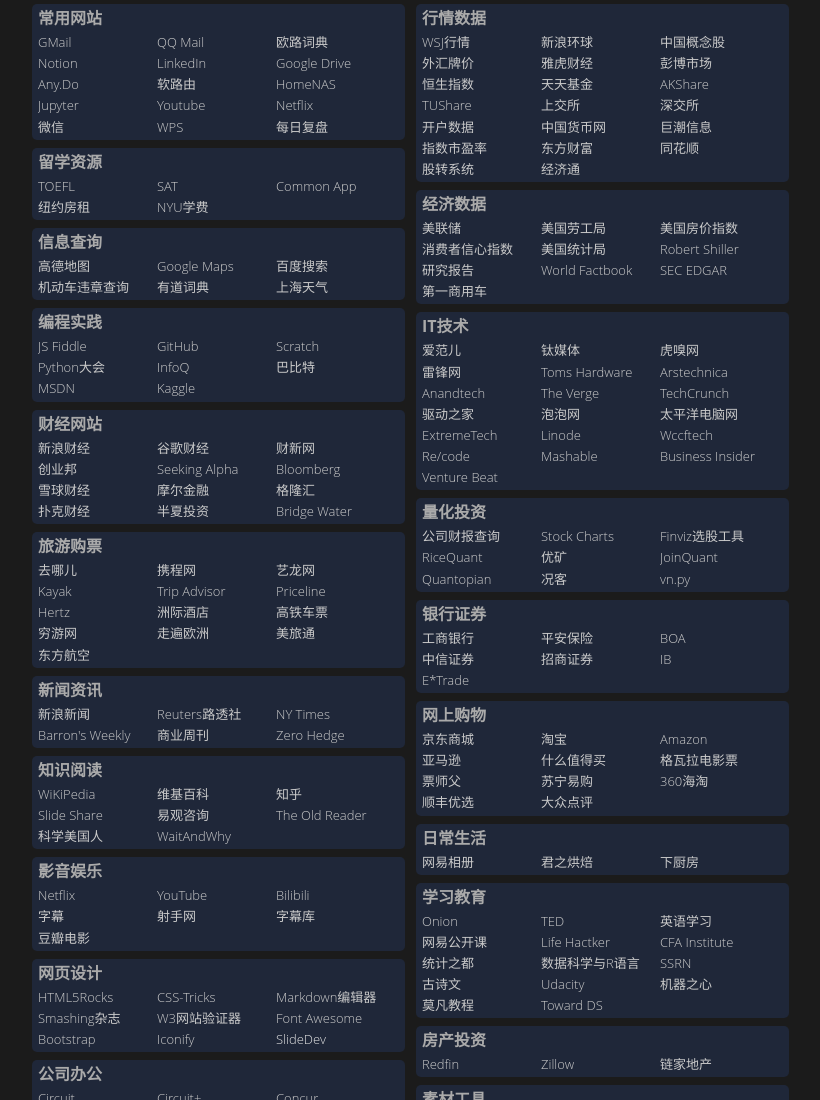
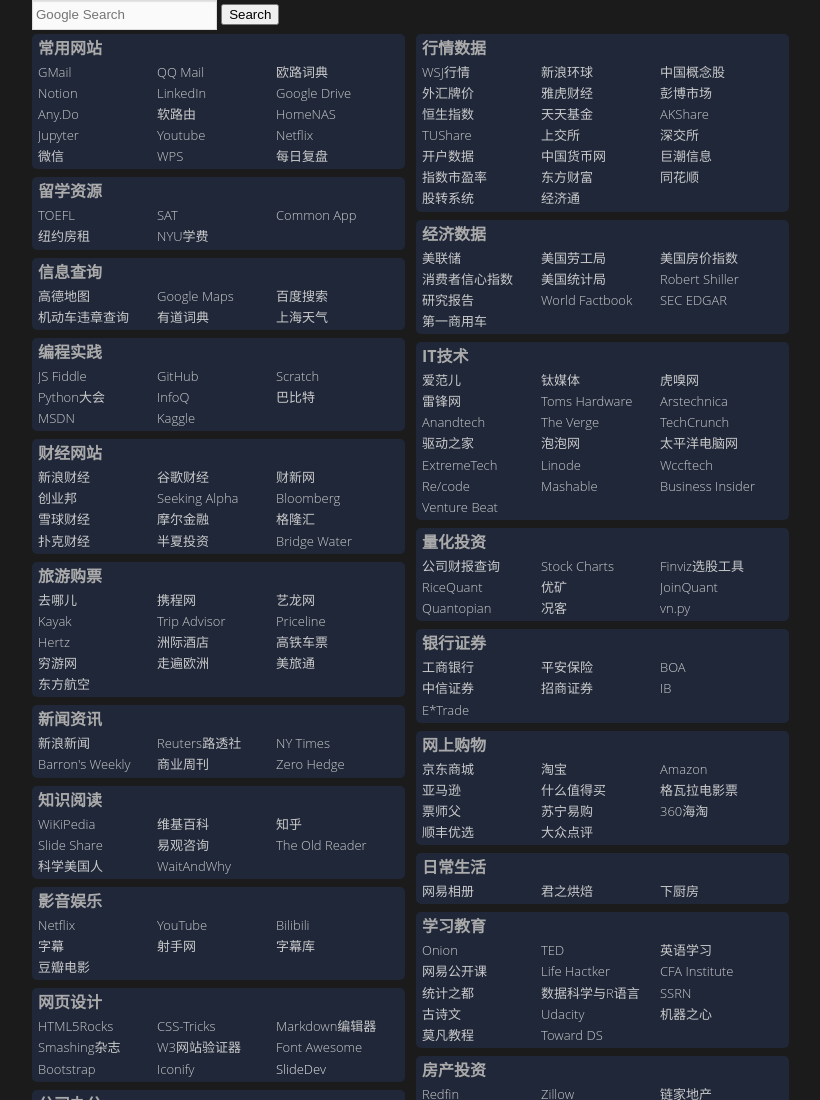
Before and after one commit to simongao/nav, a plain HTML site: page index.html in a window 1280 px wide. Shown: the top 1100 px of the page, without its empty margins (224-1044 px from the left). Drawn offline with Linux system fonts and the light colour scheme.

Commit message:
add Google Search box

```diff
--- a/index.html
+++ b/index.html
@@ -28,6 +28,10 @@
   <body>
   <div id="page">
     <div id="main">
+	<form action="https://www.google.com/search" class="searchform" method="get" name="searchform" target="_blank">
+	    <input autocomplete="on" class="form-control search" name="q" placeholder="Google Search" required="required"  type="text">
+	    <button class="button" type="submit">Search</button>
+	</form>
     <div class="left-col" role="main">
       <div class="category">
         <h2 class="category-title">常用网站</h2>
```
